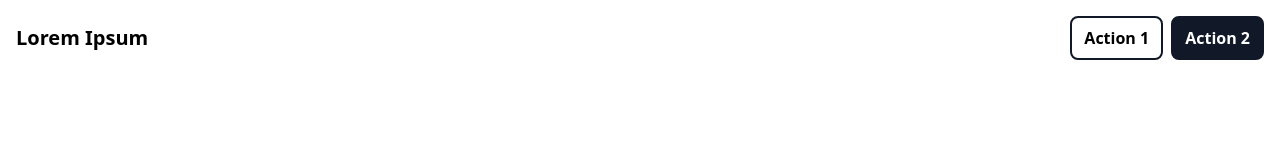
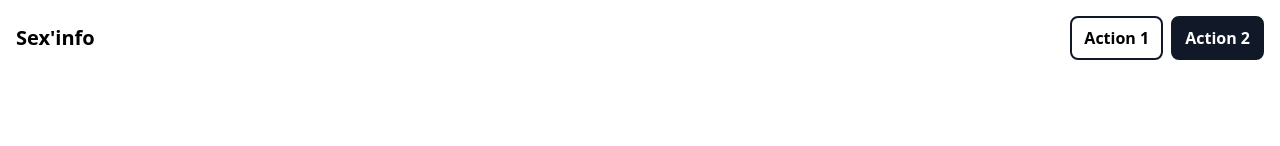
Before and after one commit to ClubInfoInsaT/nuit-de-l-info, a React (Vite) app: page / in a window 1280 px wide. Shown: the top 146 px of the page. Built offline with nearby package versions, Linux system fonts and the light colour scheme.

Commit message:
Change brand name

```diff
--- a/src/components/Navbar.tsx
+++ b/src/components/Navbar.tsx
@@ -5,7 +5,7 @@ const Navbar = () => {
     <nav className="flex items-center justify-between">
       <a href="/" className="text-xl font-bold">
         {/* Brand Name */}
-        Lorem Ipsum
+        Sex'info
       </a>
       {/* Actions buttons */}
       <div className="hidden gap-2 md:flex">
```
